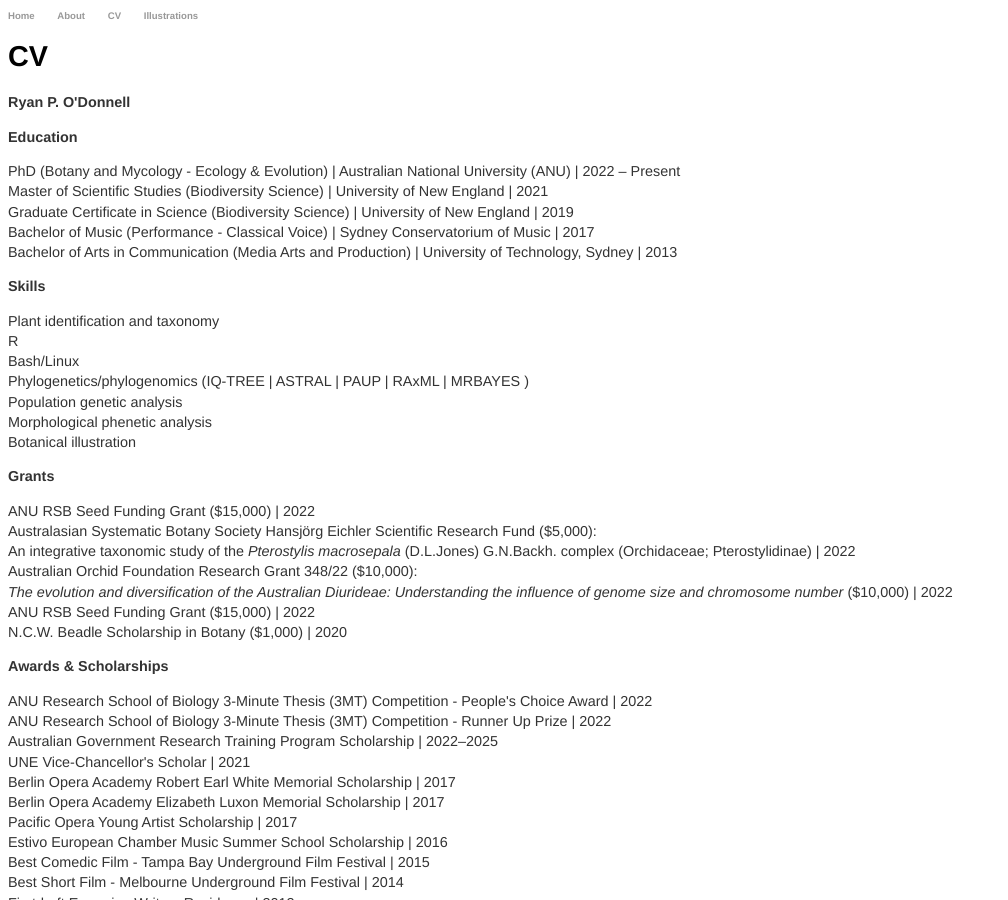
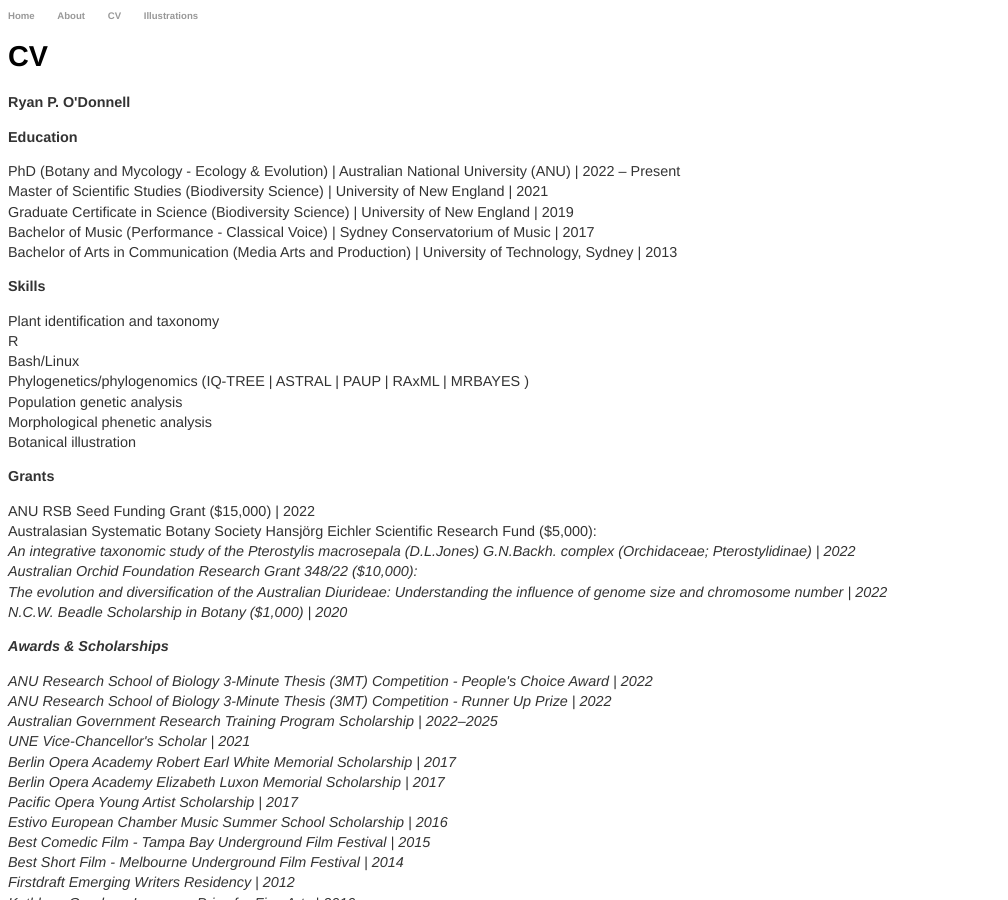
Before and after one commit to rpodonnell/rpodonnell.github.io, a Jekyll site: the page built from cv/index.html, in a window 1280 px wide and 900 px high. Shown: the whole window, without its empty margins (0-1008 px from the left). Built offline with Jekyll 4.4.1, drawn with Linux system fonts in a browser that asks for light colours.

Commit message:
Update index.html

```diff
--- a/cv/index.html
+++ b/cv/index.html
@@ -25,10 +25,9 @@
 <p><strong>Grants</strong></p>
 <p> ANU RSB Seed Funding Grant ($15,000) | 2022<br />
 Australasian Systematic Botany Society Hansjörg Eichler Scientific Research Fund ($5,000): <br />
-An integrative taxonomic study of the <i>Pterostylis macrosepala</i> (D.L.Jones) G.N.Backh. complex (Orchidaceae; Pterostylidinae) | 2022<br />
+<i>An integrative taxonomic study of the <i>Pterostylis macrosepala (D.L.Jones) G.N.Backh. complex (Orchidaceae; Pterostylidinae)</i> | 2022<br />
 Australian Orchid Foundation Research Grant 348/22 ($10,000): <br />
-<i>The evolution and diversification of the Australian Diurideae: Understanding the influence of genome size and chromosome number</i> ($10,000) | 2022<br />
-ANU RSB Seed Funding Grant ($15,000) | 2022<br />
+<i>The evolution and diversification of the Australian Diurideae: Understanding the influence of genome size and chromosome number</i> | 2022<br />
 N.C.W. Beadle Scholarship in Botany ($1,000) | 2020 <br />
 </p>
 
```
